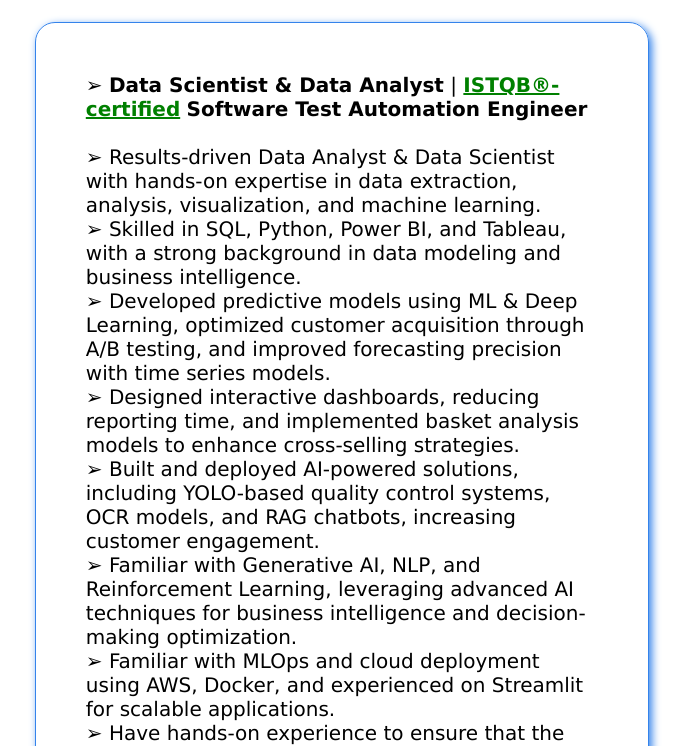
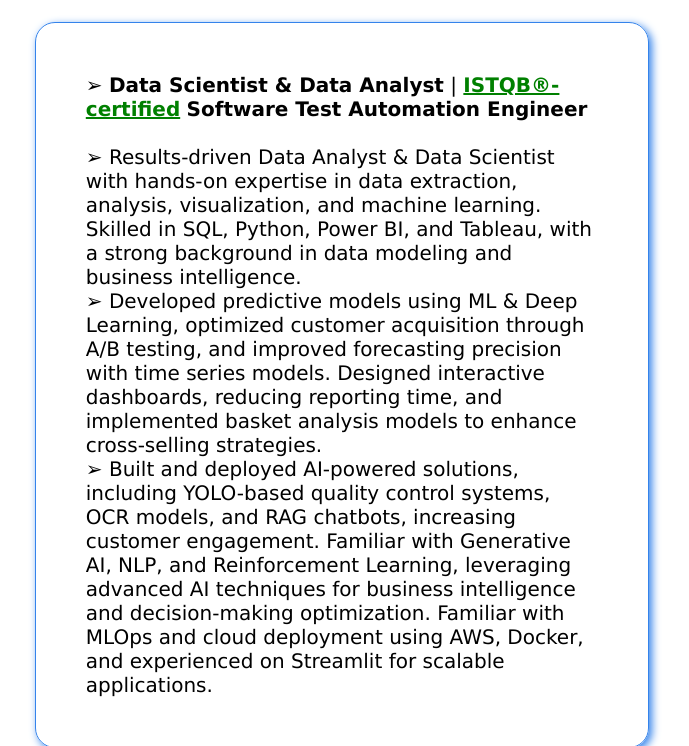
Before and after one commit to iuboyraz/iuboyraz.github.io, a plain HTML site: page resume.html in a window 1280 px wide. Shown: the part 434-1180 px from the top of the page, without its empty margins (298-987 px from the left). Drawn offline with Linux system fonts and the light colour scheme.

Commit message:
Update resume.html
Summary updated

```diff
--- a/resume.html
+++ b/resume.html
@@ -39,28 +39,15 @@
             ➢ <b>Data Scientist & Data Analyst</b> | <a href="https://app.diplomasafe.com/en-US/diploma/dbc050d20d7bc96e481c9ac82d4dc4dfc7911d3d8" target="_blank"><font color='green'><b><u>ISTQB®-certified</u></b></font></a> <b>Software Test Automation Engineer</b>
             <br>
             <br>
-            ➢	Results-driven Data Analyst & Data Scientist with hands-on expertise in data extraction, analysis, visualization, and machine learning.
+            ➢	Results-driven Data Analyst & Data Scientist with hands-on expertise in data extraction, analysis, visualization, and machine learning. Skilled in SQL, Python, Power BI, and Tableau, with a strong background in data modeling and business intelligence.
             <br>
-            ➢ Skilled in SQL, Python, Power BI, and Tableau, with a strong background in data modeling and business intelligence.
+            ➢ Developed predictive models using ML & Deep Learning, optimized customer acquisition through A/B testing, and improved forecasting precision with time series models. Designed interactive dashboards, reducing reporting time, and implemented basket analysis models to enhance cross-selling strategies.
             <br>
-            ➢ Developed predictive models using ML & Deep Learning, optimized customer acquisition through A/B testing, and improved forecasting precision with time series models.
+            ➢ Built and deployed AI-powered solutions, including YOLO-based quality control systems, OCR models, and RAG chatbots, increasing customer engagement. Familiar with Generative AI, NLP, and Reinforcement Learning, leveraging advanced AI techniques for business intelligence and decision-making optimization. Familiar with MLOps and cloud deployment using AWS, Docker, and experienced on Streamlit for scalable applications.
             <br>
-            ➢ Designed interactive dashboards, reducing reporting time, and implemented basket analysis models to enhance cross-selling strategies.
-            <br>
-            ➢ Built and deployed AI-powered solutions, including YOLO-based quality control systems, OCR models, and RAG chatbots, increasing customer engagement.
-            <br>
-            ➢ Familiar with Generative AI, NLP, and Reinforcement Learning, leveraging advanced AI techniques for business intelligence and decision-making optimization.
-            <br>
-            ➢ Familiar with MLOps and cloud deployment using AWS, Docker, and experienced on Streamlit for scalable applications.
-            <br>
-            ➢	Have hands-on experience to ensure that the software functions correctly, meets requirements, and is free of defects by executing Manual and Automated tests in STLC and SDLC with an Agile-scrum framework approach.
-            <br>
-            ➢ Seeking a challenging role to apply expertise combined with my experience to contribute cutting edge technological projects.
           </div>
         </div>
       </div>
-
-      <!-- SUMMARY -->
 
       <!-- TECHNICAL & SOFT SKILLS & LANGUAGES -->
       <div class="section">
```
